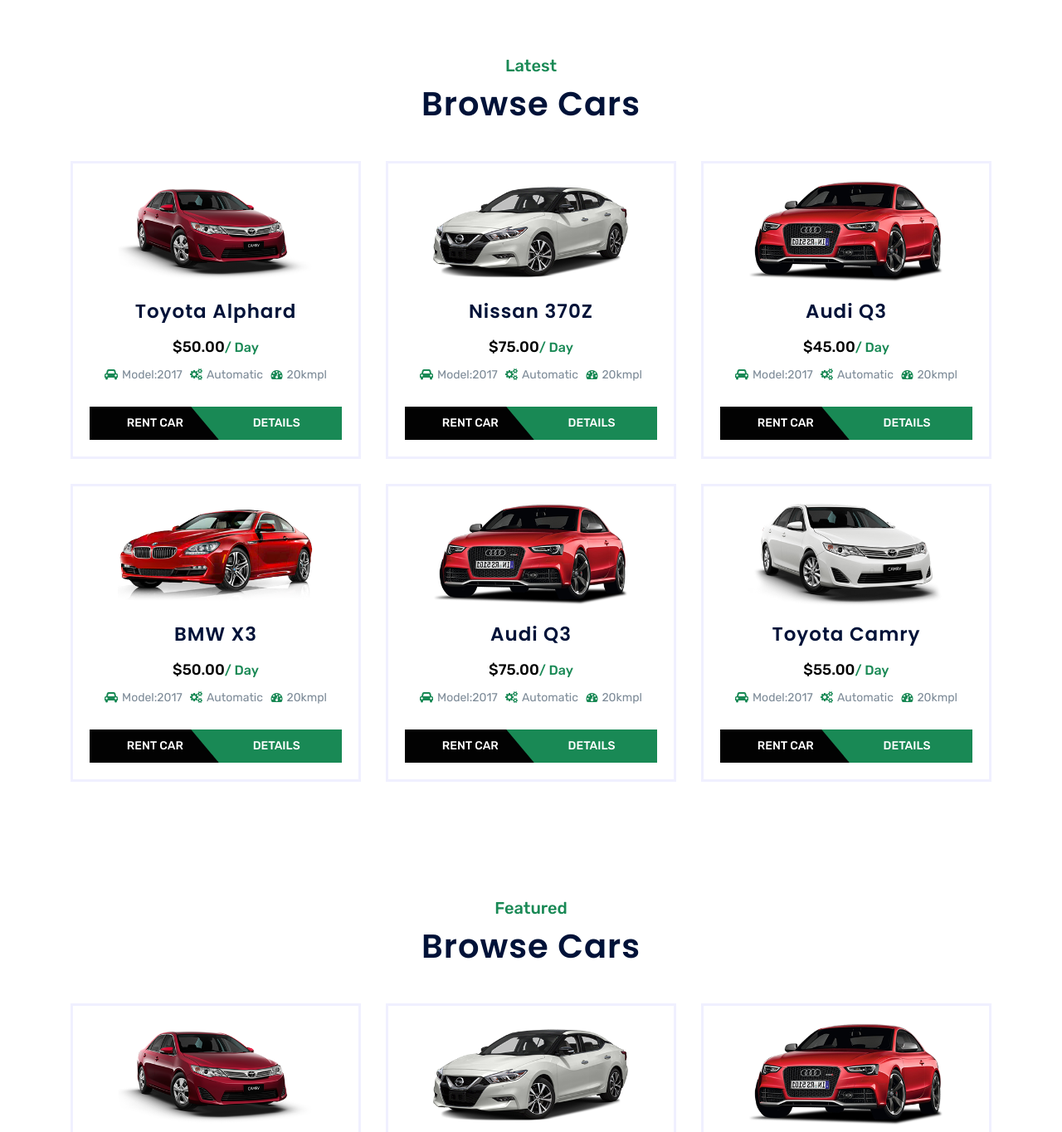
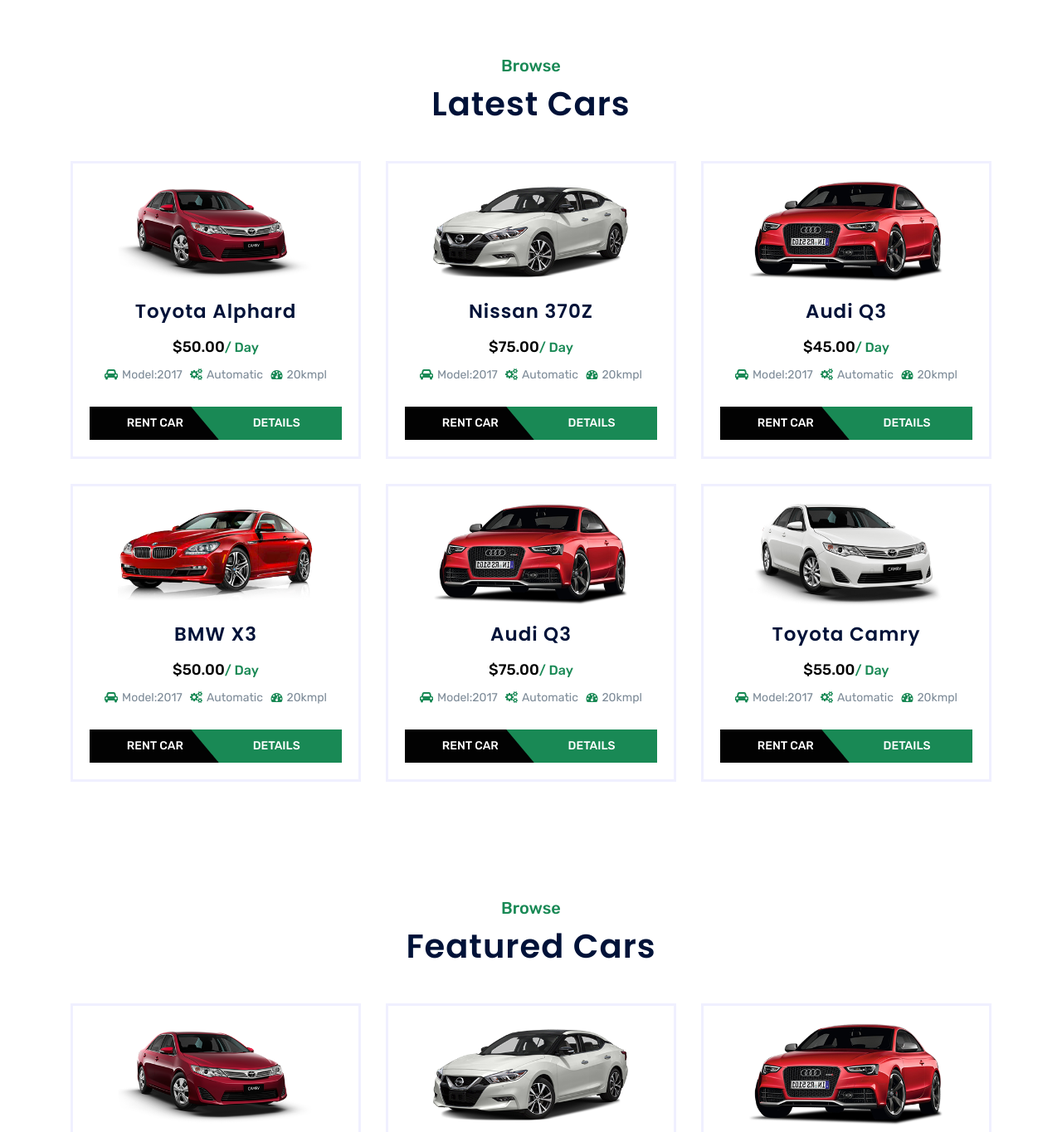
Before and after one commit to muhammadtalhajavaid01/AutoRent, a plain HTML site: page index.html in a window 1280 px wide. Shown: the part 1624-2988 px from the top of the page at 83% size. Drawn offline with Linux system fonts and the light colour scheme; a script that the page names is missing.

Commit message:
Headings changed on landing page

```diff
--- a/index.html
+++ b/index.html
@@ -308,8 +308,8 @@
             <div class="row">
                <div class="col-md-12">
                   <div class="site-heading">
-                     <h4>Latest</h4>
-                     <h2>Browse Cars</h2>
+                     <h4>Browse</h4>
+                     <h2>Latest Cars</h2>
                   </div>
                </div>
             </div>
@@ -801,8 +801,8 @@
                   <div class="row">
                      <div class="col-md-12">
                         <div class="site-heading">
-                           <h4>Featured</h4>
-                           <h2>Browse Cars</h2>
+                           <h4>Browse</h4>
+                           <h2>Featured Cars</h2>
                         </div>
                      </div>
                   </div>
```
